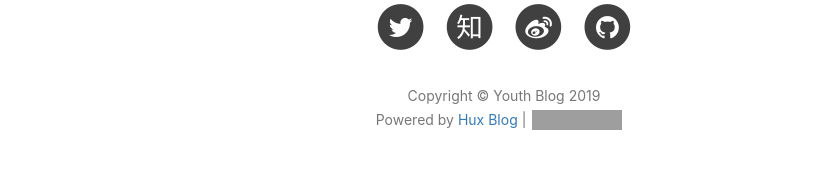
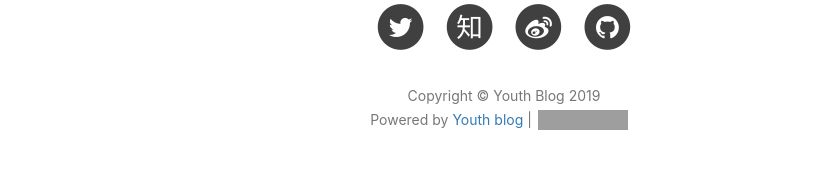
Before and after one commit to YouthTrading/youthtrading.github.io, a Jekyll site: the page built from index.html, in a window 1280 px wide and 900 px high, scrolled down 1502 px. Shown: the part 676-845 px from the top of the window, without its empty margins (136-949 px from the left). Built offline with Jekyll 4.4.1, drawn with Linux system fonts in a browser that asks for light colours; nearby versions of some CDN libraries; the list of posts is cut into pages by our own code; comment, search, counter and statistics services are not loaded; grey boxes are pictures that could not be loaded.

Commit message:
change link

```diff
--- a/_includes/footer.html
+++ b/_includes/footer.html
@@ -9,7 +9,7 @@
                 <p class="copyright text-muted">
                     Copyright &copy; {{ site.title }} {{ site.time | date: '%Y' }}
                     <br>
-                    Powered by <a href="http://huangxuan.me">Hux Blog</a> |
+                    Powered by <a href="https://huangxinglong.github.io/">Youth blog</a> |
                     <iframe
                         style="margin-left: 2px; margin-bottom:-5px;"
                         frameborder="0" scrolling="0" width="100px" height="20px"
```
